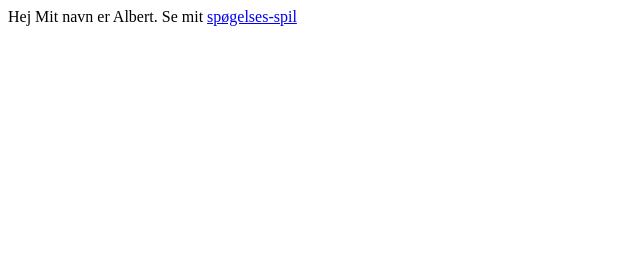
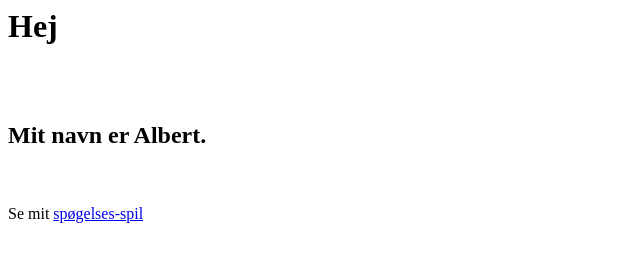
Before and after one commit to albertmoth/site, a plain HTML site: page index.htm in a window 1280 px wide. Shown: the whole page, without its empty margins (0-640 px from the left). Drawn offline with Linux system fonts and the light colour scheme.

Commit message:
Update index.htm

```diff
--- a/index.htm
+++ b/index.htm
@@ -1,5 +1,8 @@
-<HTML> <BODY>
-Hej
-
-Mit navn er Albert. Se mit <a href="./bin/index.html">spøgelses-spil</a>
+<HTML>
+  <BODY>
+  <h1>Hej</h1>
+  <br><br>
+    <h2>Mit navn er Albert.</h2>
+  <br><br>
+  Se mit <a href="./bin/index.html">spøgelses-spil</a>
 </BODY> </HTML>
```
